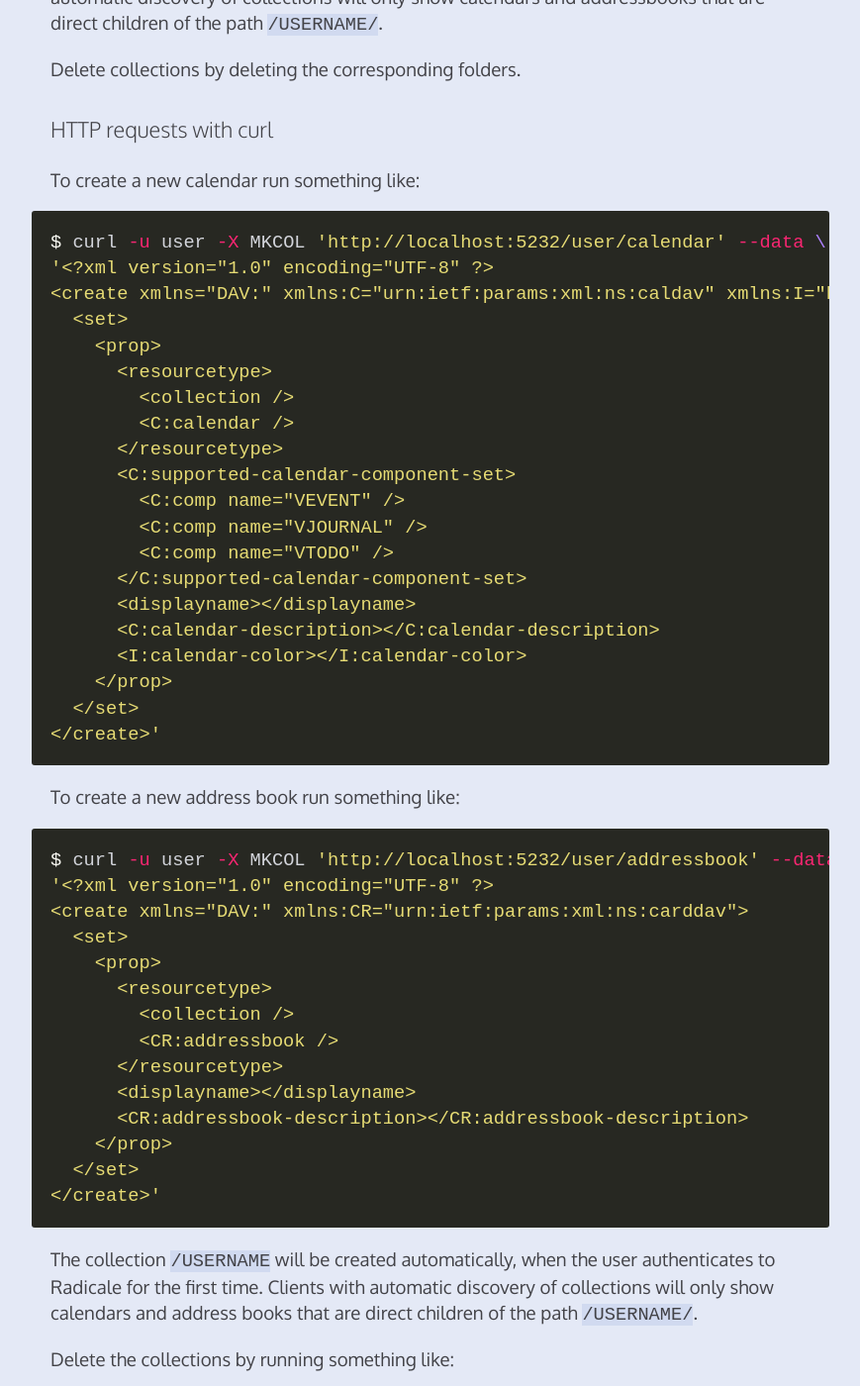
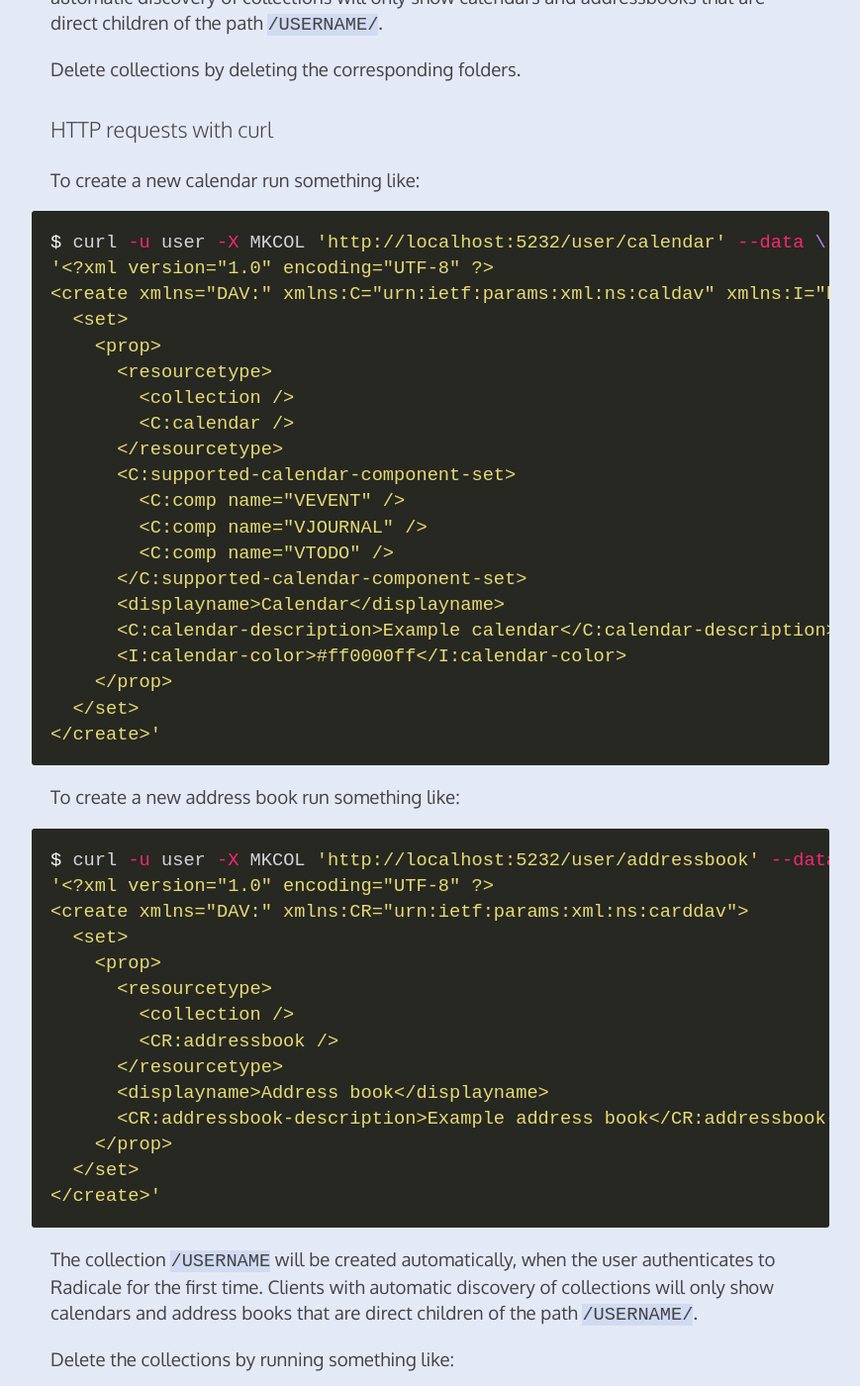
Before and after one commit to Kozea/Radicale, a Jekyll site: the page built from clients.md, in a window 1280 px wide and 1400 px high, scrolled down 2370 px. Shown: the whole window at 99% size, without its empty margins (205-1074 px from the left). Built offline with Jekyll 4.4.1, drawn with Linux system fonts in a browser that asks for light colours.

Commit message:
Fill properties with values in MKCOL examples

```diff
--- a/clients.md
+++ b/clients.md
@@ -121,9 +121,9 @@
         <C:comp name="VJOURNAL" />
         <C:comp name="VTODO" />
       </C:supported-calendar-component-set>
-      <displayname></displayname>
-      <C:calendar-description></C:calendar-description>
-      <I:calendar-color></I:calendar-color>
+      <displayname>Calendar</displayname>
+      <C:calendar-description>Example calendar</C:calendar-description>
+      <I:calendar-color>#ff0000ff</I:calendar-color>
     </prop>
   </set>
 </create>'
@@ -141,8 +141,8 @@
         <collection />
         <CR:addressbook />
       </resourcetype>
-      <displayname></displayname>
-      <CR:addressbook-description></CR:addressbook-description>
+      <displayname>Address book</displayname>
+      <CR:addressbook-description>Example address book</CR:addressbook-description>
     </prop>
   </set>
 </create>'
```
